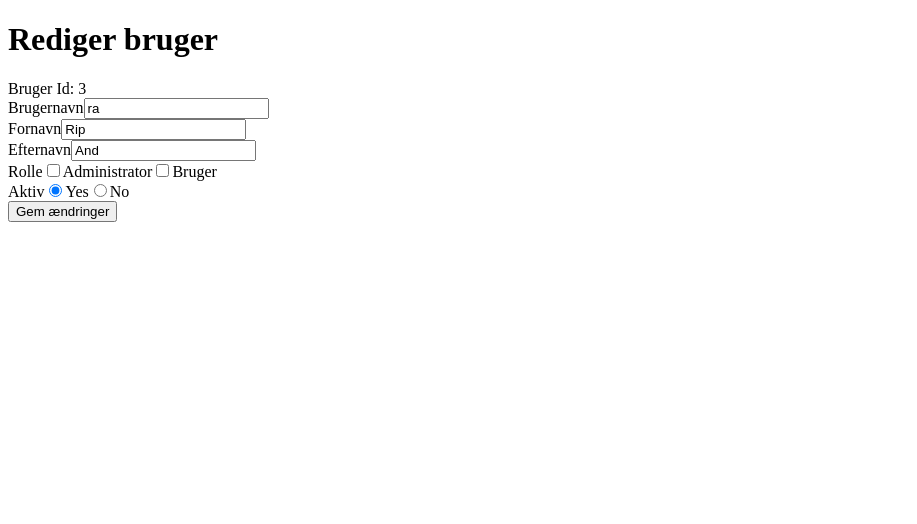
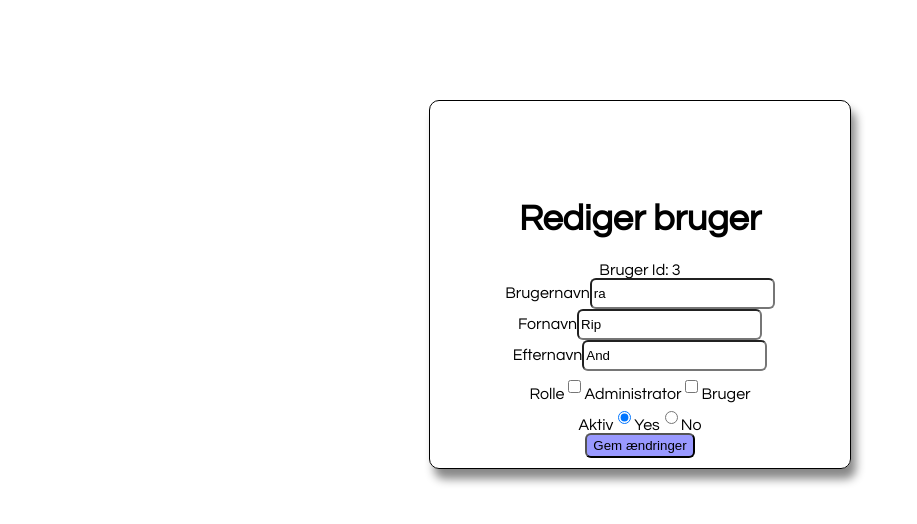
Before and after one commit to diplomit-dtu/02324-08_CSS, a plain HTML site: page Lektion 8/WebContent/useredit.html in a window 1280 px wide. Shown: the whole page, without its empty margins (0-917 px from the left). Drawn offline with Linux system fonts and the light colour scheme.

Commit message:
lektion 8 update

```diff
--- a/Lektion 8/WebContent/test.css
+++ b/Lektion 8/WebContent/test.css
@@ -11,12 +11,26 @@ h1 {
 
 input {
 	border-radius: 6px;
+	height: 25px;
 }
 
 input[type=password]{
 	border-color: rgba(255, 0, 0, 0.3);
+	border-style: inset;
 }
 
+input[type=submit]{
+	background-color:rgba(0,0,255,0.4);
+}
+
+table {
+	border-style: solid;
+	border-width: 1px;
+}
+
+tr:nth-child(2n) {
+	background-color: #f2f2f2
+	}
 
 .container {
 	border-style: solid;
@@ -24,7 +38,8 @@ input[type=password]{
 	border-width: 1px;
 	padding: 10px;
 	padding-top:75px;
-	width:400px;
+	max-width:400px;
+	min-width:320px;
 	margin:auto;
 	margin-top: 100px;
 	position: relative;
--- a/Lektion 8/WebContent/test.js
+++ b/Lektion 8/WebContent/test.js
@@ -12,6 +12,5 @@ var restController = {
 	test : function (string){
 		console.log("trying to insert some text");
 		$('#test').append(string);
-
 	}
 }
--- a/Lektion 8/WebContent/useredit.html
+++ b/Lektion 8/WebContent/useredit.html
@@ -3,9 +3,10 @@
 <head>
 <meta charset="UTF-8">
 <title>Insert title here</title>
+<link rel="stylesheet" type="text/css" href="test.css">
 </head>
 <body>
-<DIV>
+<DIV class="container">
 <h1>Rediger bruger</h1>
 <form action="useredit.html">
 <div>
```
Also changed, not shown: Lektion 8/WebContent/useradmin.html (+1 -0 lines).
